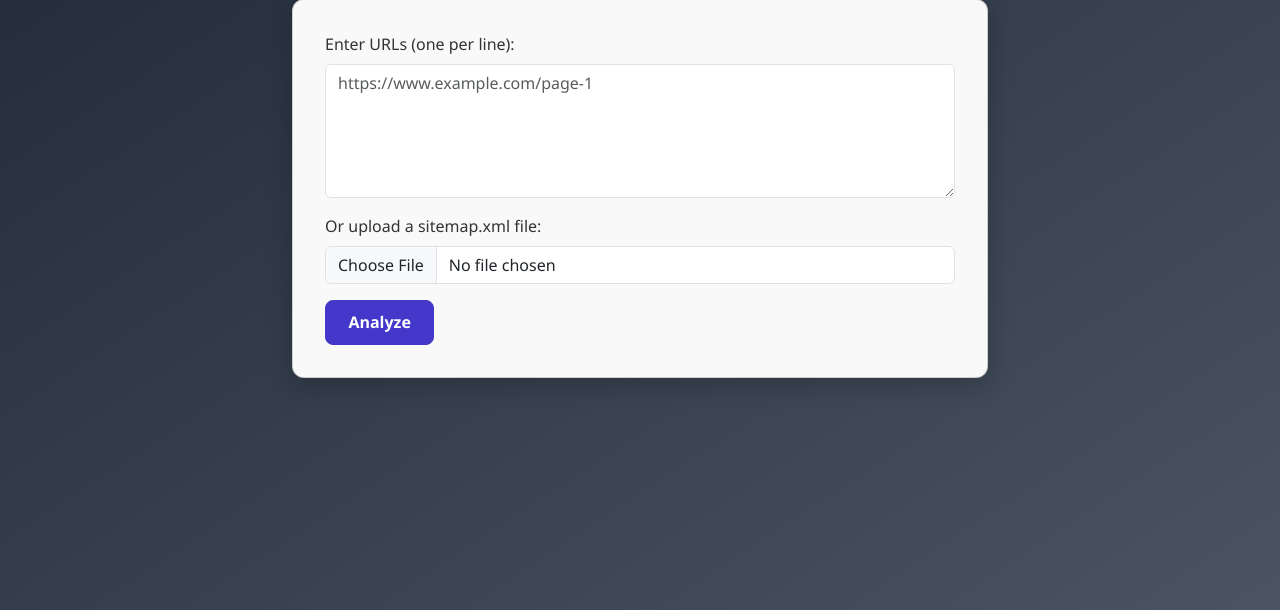
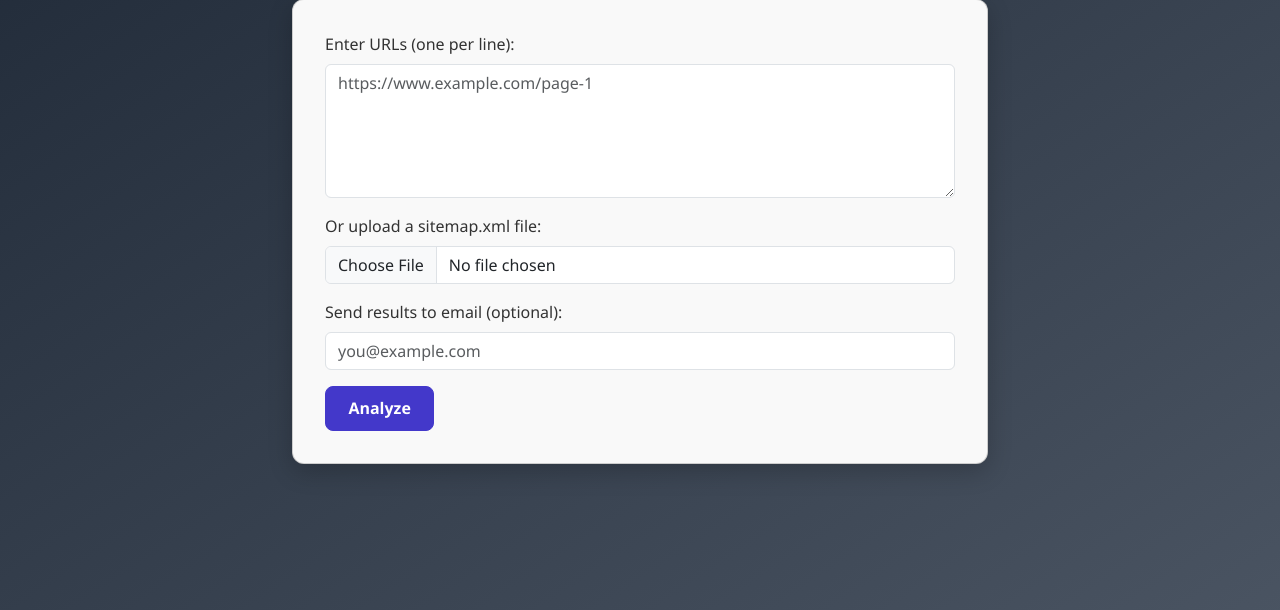
Before and after one commit to SmashingPixelsTools/seo-webscraper, a Flask app: page / in a window 1280 px wide. Shown: the part 180-790 px from the top of the page. Run offline with Flask 3, Linux system fonts and the light colour scheme.

```diff
--- a/templates/index.html
+++ b/templates/index.html
@@ -37,7 +37,7 @@
     h1 {
       font-size: 2.75rem;
     }
-    textarea, input[type="file"] {
+    textarea, input[type="file"], input[type="email"] {
       border-radius: 0.375rem;
     }
   </style>
@@ -58,6 +58,10 @@
           <label for="sitemap" class="form-label">Or upload a sitemap.xml file:</label>
           <input type="file" name="sitemap" class="form-control">
         </div>
+        <div class="mb-3">
+          <label for="email" class="form-label">Send results to email (optional):</label>
+          <input type="email" name="email" class="form-control" placeholder="you@example.com">
+        </div>
         <button type="submit" class="btn btn-primary">Analyze</button>
       </form>
     </div>
```
